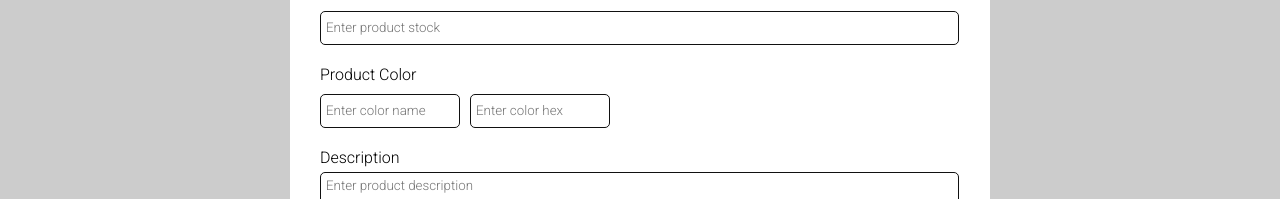
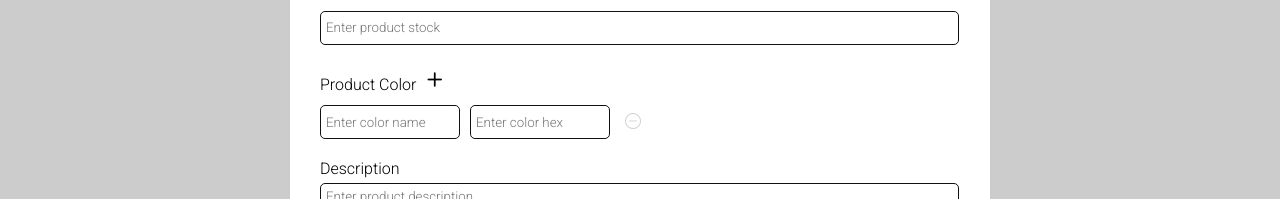
Before and after one commit to thienan200801/nab-capstone, a React (Create React App) app in the folder client/: page / in a window 1280 px wide. Both pictures are taken after a click on the button "Add product". Shown: the part 352-551 px from the top of the page. Built offline with nearby package versions, Linux system fonts and the light colour scheme; no server answers; a web font is replaced by a local one.

Commit message:
validate colors and create dynamic colors input

```diff
--- a/client/src/pages/owner/InputForm/index.jsx
+++ b/client/src/pages/owner/InputForm/index.jsx
@@ -1,7 +1,7 @@
-import React, { useCallback, useContext, useEffect } from "react";
+import React, { useCallback, useContext, useEffect, useState } from "react";
 import '../../../App.css'
 import './inputForm.css'
-import { Form, Formik, useField, useFormik } from 'formik'
+import { Form, Formik, useField, useFormik, withFormik } from 'formik'
 import * as Yup from 'yup'
 import { StoreContext } from "..";
 import { useMutationAddProduct } from "../../../data/mutations/add-product";
@@ -10,7 +10,9 @@ import { useQueryGetProducts } from "../../../data/queries/get-products";
 export const ProductInputForm = (props) => {
     const { loading, error, data, refetch } = useQueryGetProducts()
     const [addProductMutation, { dataMutation, loadingMutation, errorMutation }] = useMutationAddProduct();
-    const store = useContext(StoreContext)
+    const store = useContext(StoreContext);
+    const [colorValues, setColorValues] = useState([{ name: '', hexValue: '' }]);
+    const { errors } = props;
 
     useEffect(() => {
         if (store.edit.isEdit === true && store.editInfo.dataEdit !== null) {
@@ -41,27 +43,103 @@ export const ProductInputForm = (props) => {
             name: '',
             price: '',
             stock: '',
-            colorName: '',
-            colorHex: '',
+            colors: colorValues,
             description: '',
             categories: '',
             pictureUrl: '',
             sizes: '',
             featuringFrom: '',
             featuringTo: '',
-        }, validationSchema: Yup.object({
-            name: Yup.string().required("You must enter product name").max(144, "Maximun 144 characters"),
-            price: Yup.number().typeError("You must enter a number").positive("Must be a positive number").required("You must enter product price"),
-            stock: Yup.number().typeError("You must enter a number").positive("Must be a positive number").required("You must enter product stock"),
-            colorName: Yup.string().required("You must enter color name"),
-            colorHex: Yup.string().required("You must enter color hex").matches(/^#([a-fA-F0-9]{6}|[a-fA-F0-9]{3})$/, "Must be hex code format"),
-            description: Yup.string().max(1000, "Maximun 1000 characters"),
-            sizes: Yup.string(),
-            featuringFrom: Yup.string().matches(/^([0-2][0-9]|(3)[0-1])(\/)(((0)[0-9])|((1)[0-2]))(\/)\d{4}$/, "Must enter \'Featured from\' with dd/mm/yyyy format"),
-            featuringTo: Yup.string().matches(/^([0-2][0-9]|(3)[0-1])(\/)(((0)[0-9])|((1)[0-2]))(\/)\d{4}$/, "Must enter \'Featured to\' with dd/mm/yyyy format")
-        }),
-        onSubmit: values => {
-            // const cate = [...values.categories.split(',')];
+        },
+        // validationSchema: Yup.object({
+        //     name: Yup.string().required("You must enter product name").max(144, "Maximun 144 characters"),
+        //     price: Yup.number().typeError("You must enter a number").positive("Must be a positive number").required("You must enter product price"),
+        //     stock: Yup.number().typeError("You must enter a number").positive("Must be a positive number").required("You must enter product stock"),
+        //     colors: Yup.array().of(Yup.object().shape({
+        //         colorName: Yup.string().required("You must enter color name"),
+        //         colorHex: Yup.string().required("You must enter color hex").matches(/^#([a-fA-F0-9]{6}|[a-fA-F0-9]{3})$/, "Must be hex code format")
+        //     })),
+        //     description: Yup.string().max(1000, "Maximun 1000 characters"),
+        //     sizes: Yup.string(),
+        //     featuringFrom: Yup.string().matches(/^([0-2][0-9]|(3)[0-1])(\/)(((0)[0-9])|((1)[0-2]))(\/)\d{4}$/, "Must enter 'Featured from' with dd/mm/yyyy format"),
+        //     featuringTo: Yup.string().matches(/^([0-2][0-9]|(3)[0-1])(\/)(((0)[0-9])|((1)[0-2]))(\/)\d{4}$/, "Must enter 'Featured to' with dd/mm/yyyy format")
+        // }),
+        validate: values => {
+            let errors = {};
+
+            //Validate product name
+            if (!values.name || values.name.trim() === '') {
+                errors.name = 'You must enter product name';
+            }
+            if (values.name && values.name.trim() !== '' && values.name.length > 144) {
+                errors.name = 'Maximun 144 characters';
+            }
+
+            //validate product price
+            if (!values.price || values.price.trim() === '') {
+                errors.price = 'You must enter one price';
+            }
+            if (values.price && values.price.trim() !== '' && ((!isNaN(values.price) && parseInt(formik.values.price) < 0) || isNaN(values.price))) {
+                errors.price = 'Must be a positive number'
+            }
+
+            //validate product stock
+            if (!values.stock || values.stock.trim() === '') {
+                errors.stock = 'You must enter one stock';
+            }
+            if (values.stock && values.stock.trim() !== '' && ((!isNaN(values.stock) && parseInt(formik.values.stock) < 0) || isNaN(values.stock))) {
+                errors.stock = 'Must be a positive number'
+            }
+
+            //validate product colors
+            if (values.colors) {
+                errors.colorsIndex = new Array();
+                let checkName = false;
+                let checkHex = false;
+                let checkHexRegex = false;
+                const hexRegex = /^#([a-fA-F0-9]{6}|[a-fA-F0-9]{3})$/;
+                values.colors.forEach((v, i) => {
+                    if (v.name.trim() === '' && v.hexValue.trim() !== '') {
+                        errors.colorsIndex.push(i);
+                        checkName = true;
+                    }
+                    if (v.hexValue.trim() !== '') {
+                        if (!hexRegex.test(v.hexValue)) {
+                            if (!errors.colorsIndex.includes[i]) {
+                                errors.colorsIndex.push(i);
+                                checkHexRegex = true;
+                            }
+                        }
+                    }
+                    if (v.hexValue.trim() === '' && v.name.trim() !== '') {
+                        errors.colorsIndex.push(i);
+                        checkHex = true;
+                    }
+                    if (v.name.trim() === '' && v.hexValue.trim() === '') {
+                        errors.colorsIndex.push(i);
+                        checkName = true;
+                        checkHex = true;
+                    }
+
+                })
+                if (checkName === true) {
+                    errors.colorsName = "You must enter color name";
+                }
+                if (checkHex === true) {
+                    errors.colorsHexValue = "You must enter color hex";
+                }
+                if (checkHexRegex === true) {
+                    errors.colorsHexValueRegex = "Must be hex code format"
+                }
+            }
+
+            //validate description
+            if (values.description && values.description.length > 1000) {
+                errors.description = 'Maximun 1000 characters';
+            }
+            return errors;
+        },
+        onSubmit: (values) => {
             console.log(values);
             addProductMutation({
                 variables: {
@@ -80,10 +158,35 @@ export const ProductInputForm = (props) => {
             refetch();
         }
     })
+    const addColor = () => {
+        if ((formik.touched.colors && !formik.errors.colorsHexValue && !formik.errors.colorsName && !formik.errors.colorsHexValueRegex)) {
+            setColorValues([...colorValues, { name: '', hexValue: '' }])
+        }
+        else if(colorValues.length > 0 && colorValues[0].hexValue.trim() !== '' && colorValues[0].name.trim() !== ''){
+            setColorValues([...colorValues, { name: '', hexValue: '' }])
+        }
+    }
+    const removeColor = (index)=>{
+        if(colorValues.length>1){
+            setColorValues(()=>{colorValues.splice(index,1); return [...colorValues]} )
+        }
+    }
 
-    // useEffect(() => {
-    //     console.log(formik.values)
-    // }, [formik.values])
+    const changeColor = (value, index, name, hexValue) => {
+        let colorsTemp = [...colorValues];
+        if (hexValue === true) {
+            colorsTemp[index].hexValue = value;
+        }
+        if (name === true) {
+            colorsTemp[index].name = value;
+        }
+        setColorValues(colorsTemp);
+        formik.setFieldValue('colors',colorValues);
+    }
+    useEffect(() => {
+        console.log(formik.errors)
+        //test code
+    }, [formik.values, colorValues, formik.errors])
 
     return store.show.isShow ? <section>
         <form className="inputForm" onSubmit={formik.handleSubmit}>
@@ -98,7 +201,7 @@ export const ProductInputForm = (props) => {
 
             {/* Product price */}
             <label htmlFor="price">Price</label>
-            <input type="text" id="price" name="price" value={formik.values.price} onChange={formik.handleChange} onBlur={formik.handleBlur} placeholder="Enter product price" className={formik.touched.price && formik.errors.price ? 'errMsg' : null} />
+            <input type="text" id="price" name="price" value={formik.values.price} onChange={formik.handleChange}  onBlur={formik.handleBlur} placeholder="Enter product price" className={formik.touched.price && formik.errors.price ? 'errMsg' : null} />
             {formik.touched.price && formik.errors.price && (
                 <p className="errMsg">{formik.errors.price}</p>
             )}
@@ -111,16 +214,23 @@ export const ProductInputForm = (props) => {
             )}
 
             {/* Product color */}
-            <label htmlFor="colorName">Product Color</label>
-            <input type="text" id="colorName" name="colorName" value={formik.values.colorName} onChange={formik.handleChange} onBlur={formik.handleBlur} placeholder="Enter color name" style={{ marginRight: '10px' }} className={formik.touched.colorName && formik.errors.colorName ? 'errMsg shortInput' : 'shortInput'} />
-            <input type="text" id="colorHex" name="colorHex" value={formik.values.colorHex} onChange={formik.handleChange} onBlur={formik.handleBlur} placeholder="Enter color hex" className={formik.touched.colorHex && formik.errors.colorHex ? 'errMsg shortInput' : 'shortInput'} />
-            {formik.touched.colorHex && formik.errors.colorHex && (
-                <p className="errMsg">{formik.errors.colorHex}</p>
-            )}
-            {formik.touched.colorName && formik.errors.colorName && (
-                <p className="errMsg">{formik.errors.colorName}</p>
-            )}
-
+            <label htmlFor="colorName">Product Color <span className="bi bi-plus" onClick={() => addColor()}></span></label>
+            {colorValues.map((value, index) => {
+                return (<div className="colorInput" key={index}>
+                    <input type="text" id="colors" name="colors" value={colorValues[index].name} onChange={(e) => {changeColor(e.target.value, index, true, false)}} onBlur={formik.handleBlur} placeholder="Enter color name" style={{ marginRight: '10px' }} className={formik.touched.colors && formik.errors.colorsIndex?.includes(index) && formik.errors.colorsName ? 'errMsg shortInput' : 'shortInput'} />
+                    <input type="text" name="colors" value={colorValues[index].hexValue} onChange={(e) => changeColor(e.target.value, index, false, true)} onBlur={formik.handleBlur} placeholder="Enter color hex" className={formik.touched.colors && formik.errors.colorsIndex?.includes(index) && (formik.errors.colorsHexValue || formik.errors.colorsHexValueRegex) ? 'errMsg shortInput' : 'shortInput'} />
+                    <span className="shortInput bi bi-dash-circle" style={{ marginLeft: '10px' }} onClick={()=>removeColor(index)}></span>
+                    {formik.touched.colors && formik.errors.colorsIndex?.includes(index) && formik.errors.colorsName && (
+                        <p className="errMsg">{formik.errors.colorsName}</p>
+                    )}
+                    {formik.touched.colors && formik.errors.colorsIndex?.includes(index) && formik.errors.colorsHexValue && (
+                        <p className="errMsg">{formik.errors.colorsHexValue}</p>
+                    )}
+                    {formik.touched.colors && formik.errors.colorsIndex?.includes(index) && formik.errors.colorsHexValueRegex && (
+                        <p className="errMsg">{formik.errors.colorsHexValueRegex}</p>
+                    )}
+                </div>)
+            })}
 
             {/* Product description */}
             <label htmlFor="description">Description</label>
@@ -151,12 +261,12 @@ export const ProductInputForm = (props) => {
             )}
 
             {/* Featured */}
-            <div style={{display: 'flex', marginTop: '10px', marginBottom: '5px'}}>
+            <div style={{ display: 'flex', marginTop: '10px', marginBottom: '5px' }}>
                 <label htmlFor="featuringFrom" className="shortLabel">Featured from</label>
                 <label htmlFor="featuringTo" className="shortLabel">Featured to</label>
             </div>
-            <input type="text" id="featuringFrom" name="featuringFrom" value={formik.values.featuringFrom} onChange={formik.handleChange} onBlur={formik.handleBlur} placeholder="From" style={{ marginRight: '10px' }} className={formik.touched.featuringFrom && formik.errors.featuringFrom ? 'errMsg shortInput' : 'shortInput'} />
-            <input type="text" id="featuringTo" name="featuringTo" value={formik.values.featuringTo} onChange={formik.handleChange} onBlur={formik.handleBlur} placeholder="Enter color hex" className={formik.touched.featuringTo && formik.errors.featuringTo ? 'errMsg shortInput' : 'shortInput'} />
+            <input type="text" id="featuringFrom" name="featuringFrom" value={formik.values.featuringFrom} onChange={formik.handleChange} onBlur={formik.handleBlur} placeholder="dd/mm/yyyy" style={{ marginRight: '10px' }} className={formik.touched.featuringFrom && formik.errors.featuringFrom ? 'errMsg shortInput' : 'shortInput'} />
+            <input type="text" id="featuringTo" name="featuringTo" value={formik.values.featuringTo} onChange={formik.handleChange} onBlur={formik.handleBlur} placeholder="dd/mm/yyyy" className={formik.touched.featuringTo && formik.errors.featuringTo ? 'errMsg shortInput' : 'shortInput'} />
             {formik.touched.featuringFrom && formik.errors.featuringFrom && (
                 <p className="errMsg">{formik.errors.featuringFrom}</p>
             )}
@@ -166,7 +276,7 @@ export const ProductInputForm = (props) => {
 
             <div className="footer">
                 <button className="btn" type="submit" disabled={!formik.isValid}>Add</button>
-                <button className="btn cancel" type="reset" onClick={() => { store.show.setIsShow(!store.show.isShow); store.edit.setIsEdit(false); formik.resetForm() }}
+                <button className="btn cancel" type="reset" onClick={() => { store.show.setIsShow(!store.show.isShow); store.edit.setIsEdit(false); formik.resetForm(); setColorValues([{name: '', hexValue: ''}]) }}
                 >Cancel</button>
             </div>
         </form>
--- a/client/src/pages/owner/InputForm/inputForm.css
+++ b/client/src/pages/owner/InputForm/inputForm.css
@@ -1,15 +1,16 @@
-section{
+section {
     position: fixed;
     width: 100vw;
     height: 100vh;
     top: 0px;
-    background-color: rgba(0,0,0,0.2);
+    background-color: rgba(0, 0, 0, 0.2);
     /* left: 50%; */
     /* transform: translate(-50%, -50%); */
     z-index: 2;
     overflow: scroll;
 }
-.inputForm{
+
+.inputForm {
     width: 50vw;
     min-width: 500px;
     padding: 20px 30px;
@@ -18,13 +19,15 @@ section{
     margin-top: 10vh;
     margin-bottom: 10vh;
 }
-.inputForm>label{
+
+.inputForm>label {
     display: block;
     width: 100%;
     margin-top: 10px;
     margin-bottom: 5px;
 }
-.inputForm>input{
+
+.inputForm input {
     width: 98%;
     margin: 5px 0 10px 0;
     height: 1.4rem;
@@ -33,32 +36,41 @@ section{
     border: 1px solid var(--primary);
     border-radius: 5px;
 }
-.inputForm>input:focus, .inputForm>textarea:focus{
+
+.inputForm>input:focus,
+.inputForm>textarea:focus {
     outline: none;
 }
-.inputForm>textarea{
+
+.inputForm>textarea {
     width: 98%;
     padding: 0.3rem 5px;
     border: 1px solid var(--primary);
     border-radius: 5px;
 }
-.inputForm .shortInput{
+
+.inputForm .colorInput .shortInput,
+.inputForm .shortInput {
     width: 20%;
     min-width: 100px;
 }
+
 label.shortLabel {
     width: 20%;
     display: block;
     margin-right: 22px;
 }
-::placeholder{
+
+::placeholder {
     font-family: 'Roboto', sans-serif;
 }
-.footer{
+
+.footer {
     display: flex;
     justify-content: center;
 }
-.btn{
+
+.btn {
     border: 1px solid var(--primary);
     border-radius: 5px;
     background-color: var(--primary);
@@ -69,26 +81,49 @@ label.shortLabel {
     text-align: center;
     margin: 20px 10px;
 }
-.btn.cancel{
+
+.btn.cancel {
     background-color: lightgrey;
     color: var(--text-color);
 }
-.btn:hover{
+
+.btn:hover {
     background-color: var(--btn-hover);
     border-color: var(--btn-hover);
     cursor: pointer;
 }
 
-.btn:disabled{
+.btn:disabled {
     background-color: var(--btn-hover);
     border-color: var(--btn-hover);
     cursor: default;
 }
-p.errMsg{
+
+p.errMsg {
     color: red;
     font-size: 0.8rem;
     margin: 0px;
 }
-input.errMsg, textarea.errMsg{
+
+input.errMsg,
+textarea.errMsg {
     border-color: red;
 }
+
+.bi.bi-plus{
+    border-radius: 5px;
+    line-height: 29px;
+    font-size: 29px;
+}
+.bi.bi-dash-circle {
+    border-radius: 5px;
+    line-height: 1rem;
+    font-size: 1rem;
+    padding: 5px;
+    color: lightgray;
+}
+.bi.bi-plus:hover, .bi.bi-dash-circle:hover{
+    cursor: pointer;
+    background-color: rgb(232, 229, 229);
+    color: black;
+}
```
